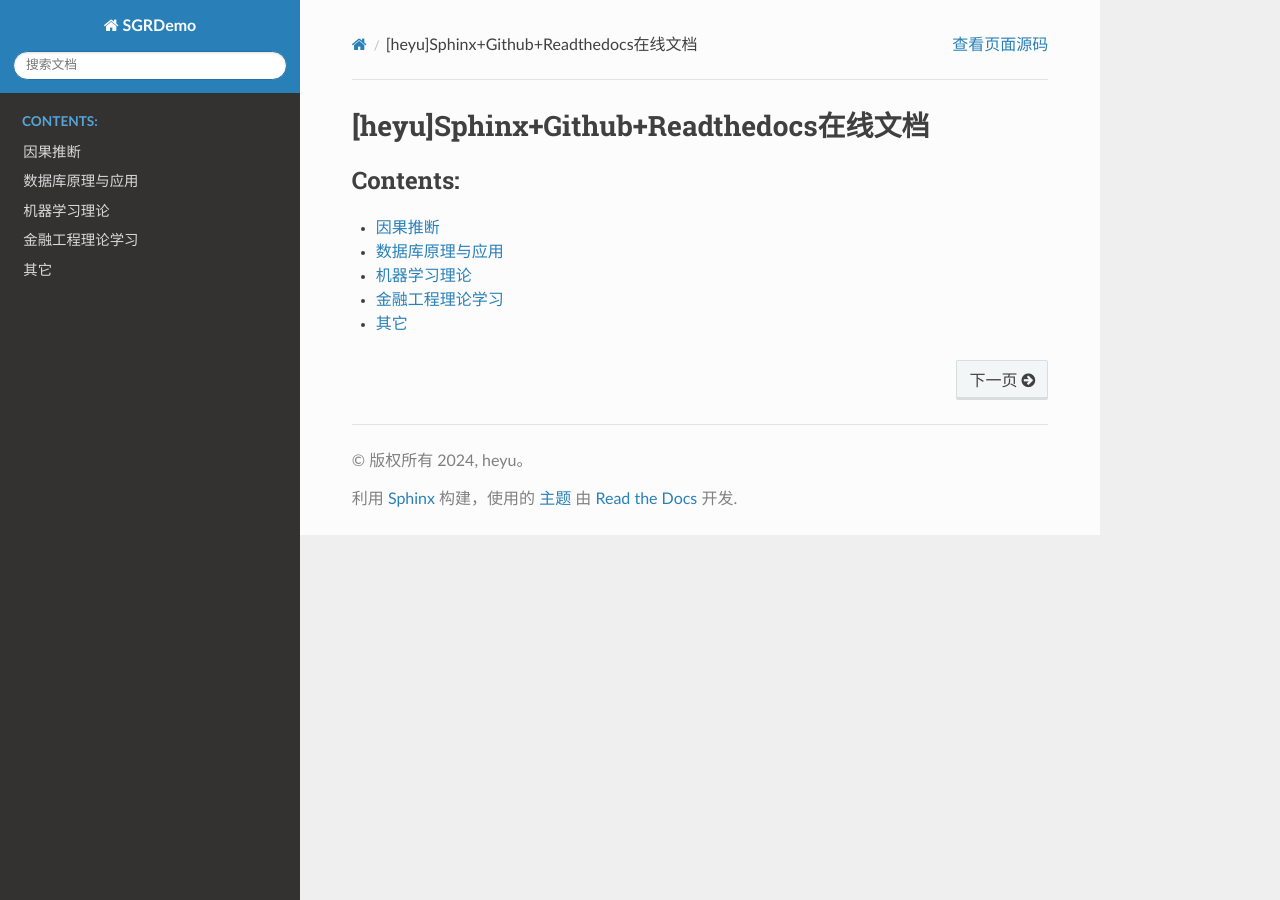
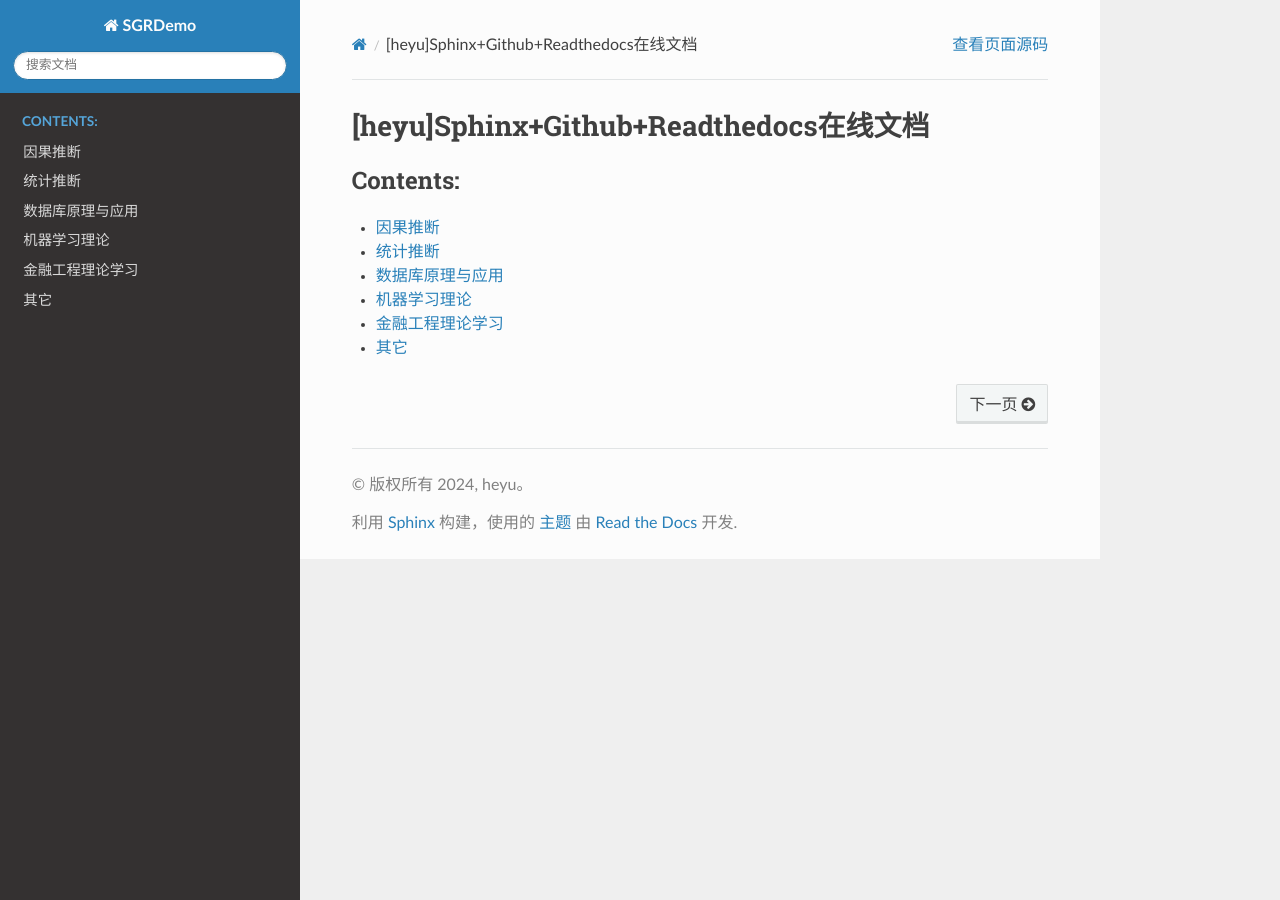
Before and after one commit to heyu58/SGR, a Sphinx documentation site: the page built from source/index.rst, in a window 1280 px wide. Built offline with Sphinx 7.4.7 and the Read the Docs theme 3.1.0, drawn with Linux system fonts in a browser that asks for light colours; pages that are not in the unit, such as notebooks, are missing from menus.

Commit message:
statisticalinference

```diff
--- a/source/index.rst
+++ b/source/index.rst
@@ -14,6 +14,7 @@
    :caption: Contents:
 
    causalinference/index
+   statisticalinference/index
    Oracle/index
    MachineLearning/index
    Financial Engineering/index
--- /dev/null
+++ b/source/statisticalinference/index.rst
@@ -0,0 +1,14 @@
+.. vim: syntax=rst
+
+
+.. highlight:: sh
+
+统计推断
+=====================
+
+
+.. toctree::
+   :maxdepth: 2
+   :titlesonly:
+
+   George's Book/index
```
Also changed, not shown: source/statisticalinference/George's Book/Ch5.md (added, +2 -0 lines).
